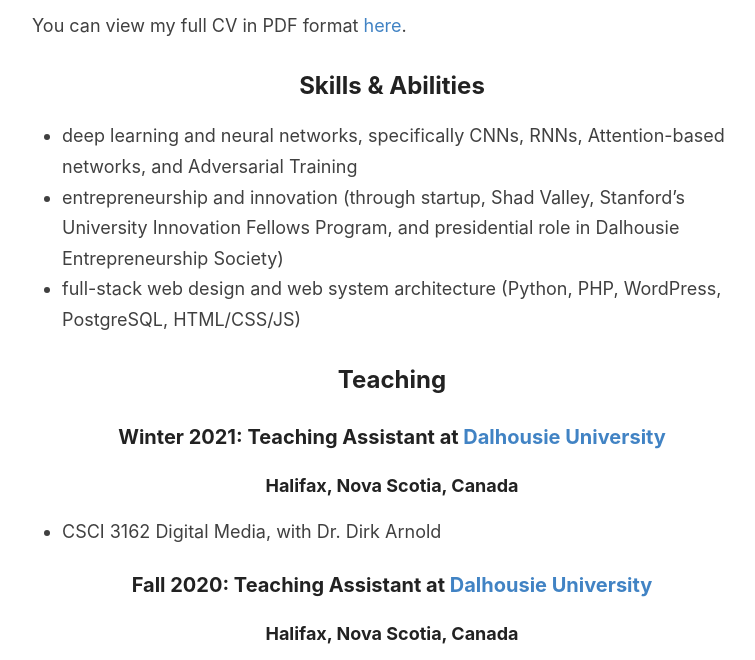
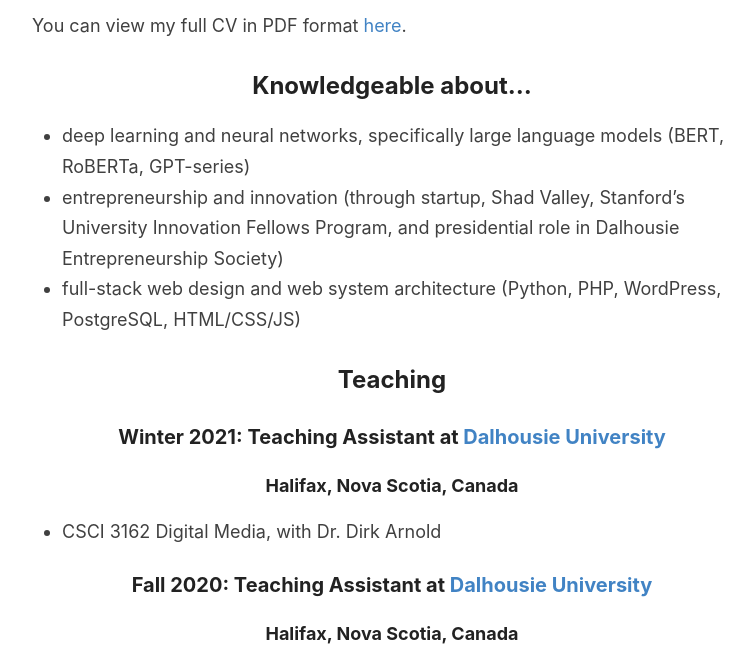
Before and after one commit to amilios/amilios.github.io, a Jekyll site: the page built from _pages/full-cv.md, in a window 1280 px wide and 900 px high, cut to the strip 240-900 px from the top of the window. Shown: the whole strip, without its empty margins (248-1003 px from the left). Built offline with Jekyll 4.4.1, drawn with Linux system fonts in a browser that asks for light colours.

Commit message:
Update full-cv.md

```diff
--- a/_pages/full-cv.md
+++ b/_pages/full-cv.md
@@ -13,10 +13,9 @@
 You can view my full CV in PDF format [here](https://atmilios.com/full-cv.pdf).
 {: .notice}
 
-## Skills &amp; Abilities
+## Knowledgeable about...
 
-* deep learning and neural networks, specifically CNNs, RNNs, Attention-based networks,
-and Adversarial Training
+* deep learning and neural networks, specifically large language models (BERT, RoBERTa, GPT-series)
 * entrepreneurship and innovation (through startup, Shad Valley, Stanford’s University
 Innovation Fellows Program, and presidential role in Dalhousie Entrepreneurship Society)
 * full-stack web design and web system architecture (Python, PHP, WordPress, PostgreSQL,
```
